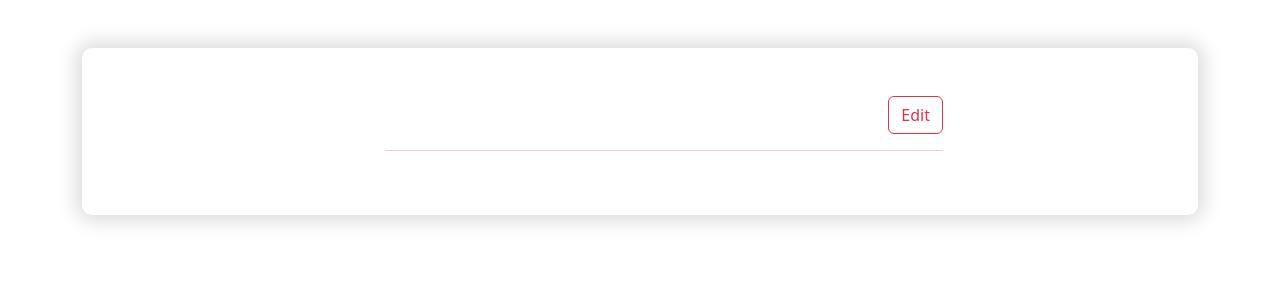
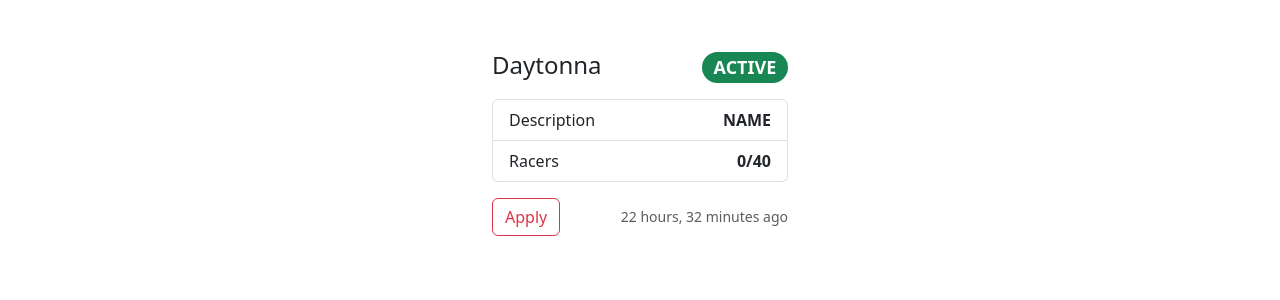
Before and after one commit to Sobikaa-droid/eNASCAR, a Django app: page /races/2/ in a window 1280 px wide. Shown: the part 67-367 px from the top of the page. Run offline with Django 4.2, Linux system fonts and the light colour scheme; data comes from the database, SQL or seed files in the repository; data that the repository does not hold is empty; some libraries are stand-ins or nearby versions.

Commit message:
Improved Race model, view, and template

```diff
--- a/apps/races/models.py
+++ b/apps/races/models.py
@@ -6,7 +6,7 @@ from django.urls import reverse
 
 class Race(models.Model):
     name = models.CharField(max_length=250)
-    date = models.DateTimeField(blank=True, null=True)
+    description = models.TextField(max_length=1500, null=True, blank=True)
     creation_date = models.DateTimeField(auto_now_add=True)
     date_of_completion = models.DateTimeField(default=None, blank=True, null=True)
     is_completed = models.BooleanField(default=False)
--- a/apps/races/templates/races/race_detail.html
+++ b/apps/races/templates/races/race_detail.html
@@ -1,43 +1,33 @@
 {% extends 'base.html' %}
-{% block title %}{{ racer.username }}{% endblock %}
+{% block title %}{{ race.name }}{% endblock %}
 {% block content %}
 {% load widget_tweaks %}
-<div class="container mt-5" data-bs-theme="dark">
-  <div class="user_detail">
+<div class="container mt-5 w-25">
+  <div class="">
     <div class="d-flex flex-wrap justify-content-center">
-      <div class='user_detail_info ms-5 w-50 mt-5 mb-5'>
-        <div class="d-flex">
-          <h1 class="flex-grow-1">{{ racer.username }} {% if racer.verified %}<i class="fa-solid fa-check text-danger"></i>{% endif %}</h1>
-          {% if request.user.pk == racer.pk %}
-          <a class="btn btn-outline-danger" href="">Edit</a>
-          {% endif %}
+      <div class="col">
+        <h4 class="d-flex justify-content-between align-items-center mb-3">
+          <span>{{ race.name }}</span>
+              {% if not race.date_of_completion %}
+              <span class="badge rounded-pill bg-success mt-1">ACTIVE</span>
+              {% else %}
+              <span class="badge rounded-pill bg-secondary">OVER</span>
+              {% endif %}
+        </h4>
+        <ul class="list-group">
+          <li class="list-group-item d-flex justify-content-between">
+            <span>Description</span>
+            <strong>NAME</strong>
+          </li>
+          <li class="list-group-item d-flex justify-content-between">
+            <span>Racers</span>
+            <strong>{{ race.racers.count }}/40</strong>
+          </li>
+        </ul>
+        <div class="d-flex justify-content-between align-items-center mt-3">
+          <a href="" class="btn btn-outline-danger">Apply</a>
+          <small class="text-muted">{{ race.creation_date|timesince }} ago</small>
         </div>
-        <hr class="text-danger">
-        <p class="page_description text-secondary lh-base text-break">
-          {{ racer.description|striptags|truncatechars:500 }}
-          {% if racer.description|length >= 501 %}
-          <a class="link-danger text-decoration-none" href="#" role="button" data-bs-toggle="modal" data-bs-target="#modal-show-description">
-          Read Full
-          </a>
-          {% endif %}
-        </p>
-        {% if racer.description|length >= 501 %}
-        <!-- Modal Show Description -->
-        <div class="modal fade" id="modal-show-description" tabindex="-1" aria-labelledby="DescriptionModalLabel" aria-hidden="true" data-bs-theme="dark">
-          <div class="modal-dialog modal-dialog-centered">
-            <div class="modal-content">
-              <div class="modal-header">
-                <h5 class="modal-title text-danger" id="ClearCartModalLabel">Description</h5>
-                <button type="button" class="btn-close" data-bs-dismiss="modal" aria-label="Close"></button>
-              </div>
-              <div class="modal-body">
-                <p class="text-light text-break">{{ racer.description }}</p>
-              </div>
-            </div>
-          </div>
-        </div>
-        <!-- ############ -->
-        {% endif %}
       </div>
     </div>
   </div>
--- a/apps/races/views.py
+++ b/apps/races/views.py
@@ -40,7 +40,6 @@ class RaceListView(generic.ListView):
 
     def get_context_data(self, **kwargs):
         context = super().get_context_data(**kwargs)
-        context['races_count'] = self.get_queryset().distinct().count()
 
         return context
 
@@ -49,6 +48,20 @@ class RaceDetailView(generic.DetailView):
     model = Race
     context_object_name = 'race'
     template_name = 'races/race_detail.html'
+
+    def get_object(self, queryset=None):
+        pk = self.kwargs.get('pk')
+        race_object = Race.objects.prefetch_related('racers').get(pk=pk)
+
+        return race_object
+
+    # def get_context_data(self, **kwargs):
+    #     context = super().get_context_data(**kwargs)
+    #     pk = self.kwargs.get('pk')
+    #     obj = self.get_queryset().filter(pk=pk)
+    #     context['racers_count'] = obj.racers_set.count()
+    #
+    #     return context
 
 
 # class AddRacerToRaceView(generics.UpdateAPIView):
```
Also changed, not shown: apps/races/templates/races/races_list.html (+6 -2 lines), apps/races/migrations/0005_race_description.py (added), apps/races/migrations/0006_remove_race_date.py (added), db.sqlite3.
